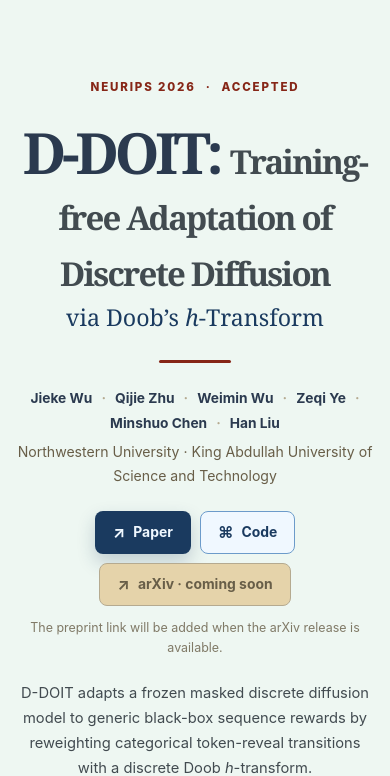
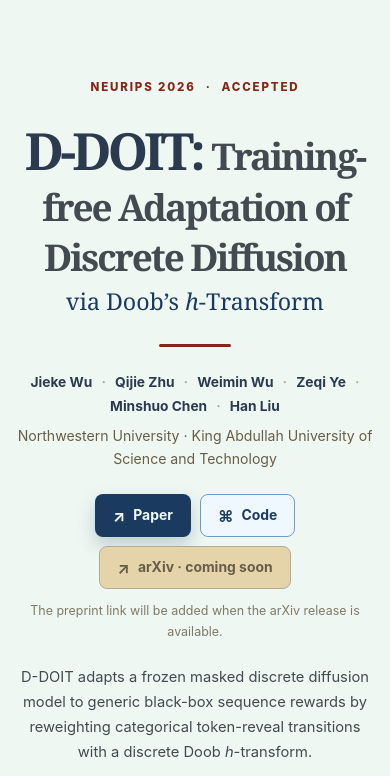
Before and after one commit to a-green-hand-jack/D-DOIT, a plain HTML site: page website/index.html in a window 390 px wide. Shown: the part 69-845 px from the top of the page. Drawn offline with Linux system fonts and the light colour scheme.

Commit message:
Balance hero title typography

```diff
--- a/website/style.css
+++ b/website/style.css
@@ -93,13 +93,13 @@
   margin: 27px auto 0;
   color: var(--ink);
   font-family: Georgia, "Times New Roman", serif;
-  font-size: clamp(3.2rem, 7.6vw, 6.55rem);
+  font-size: clamp(3rem, 6.4vw, 5.7rem);
   font-weight: 700;
   line-height: 0.98;
   letter-spacing: -0.075em;
 }
 
-h1 span { color: var(--ink-soft); font-size: 0.61em; letter-spacing: -0.055em; }
+h1 span { color: var(--ink-soft); font-size: 0.72em; letter-spacing: -0.055em; }
 .hero-subtitle { margin: 12px 0 0; color: var(--blue); font-family: Georgia, "Times New Roman", serif; font-size: clamp(1.45rem, 3vw, 2.1rem); line-height: 1.15; }
 .hero-rule { width: 72px; height: 3px; margin: 29px auto 24px; background: var(--coral); border-radius: 999px; }
 .authors { display: flex; flex-wrap: wrap; justify-content: center; gap: 4px 17px; margin-top: 18px; font-size: 0.94rem; font-weight: 700; }
@@ -266,8 +266,8 @@
   .nav-shell, .section-shell, .footer-shell { width: min(100% - 30px, 1080px); }
   .brand { font-size: 1rem; }
   .hero { padding-bottom: 63px; }
-  h1 { font-size: 3.55rem; }
-  h1 span { font-size: 0.58em; }
+  h1 { font-size: 3.2rem; }
+  h1 span { font-size: 0.72em; }
   .authors { gap: 2px 9px; font-size: 0.86rem; }
   .authors span::after { margin-left: 9px; }
   .takeaway-section, .content-section, .results-band, .evidence-section, .citation-section { padding: 69px 0 76px; }
```
